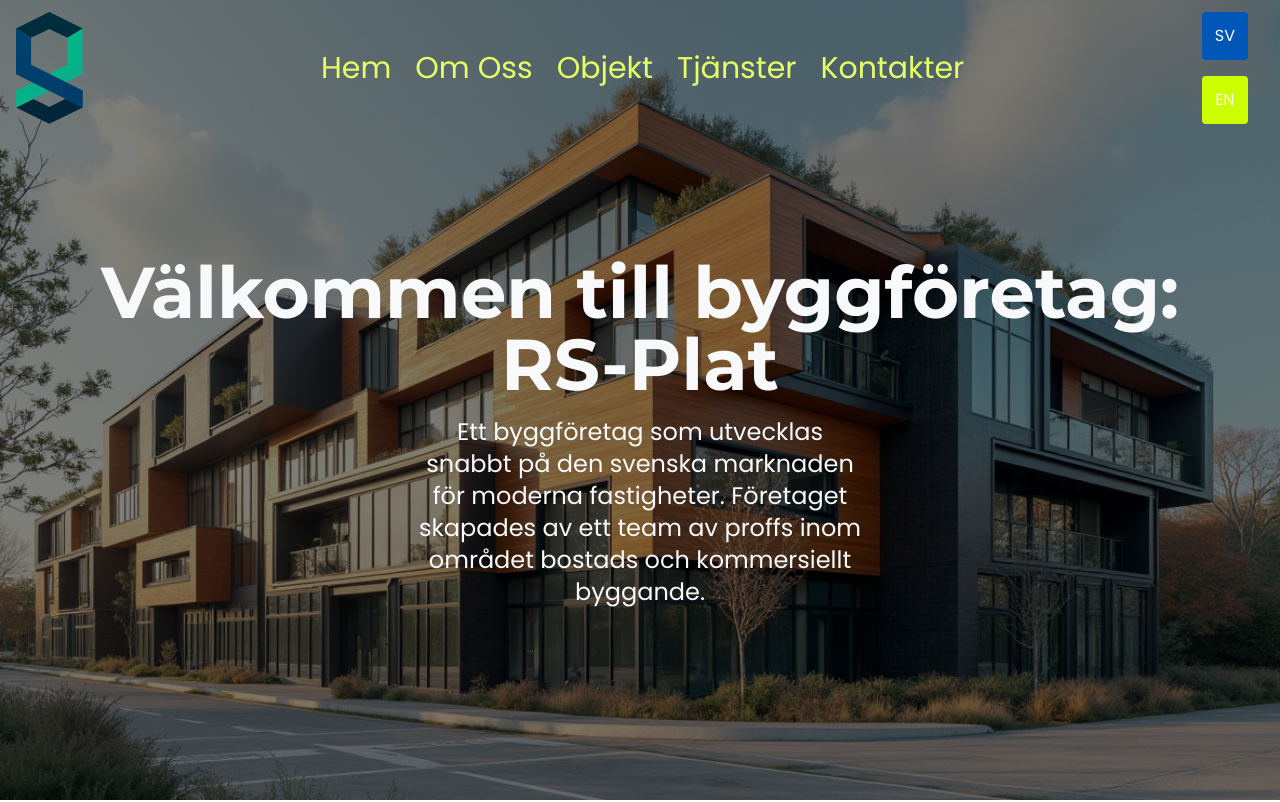
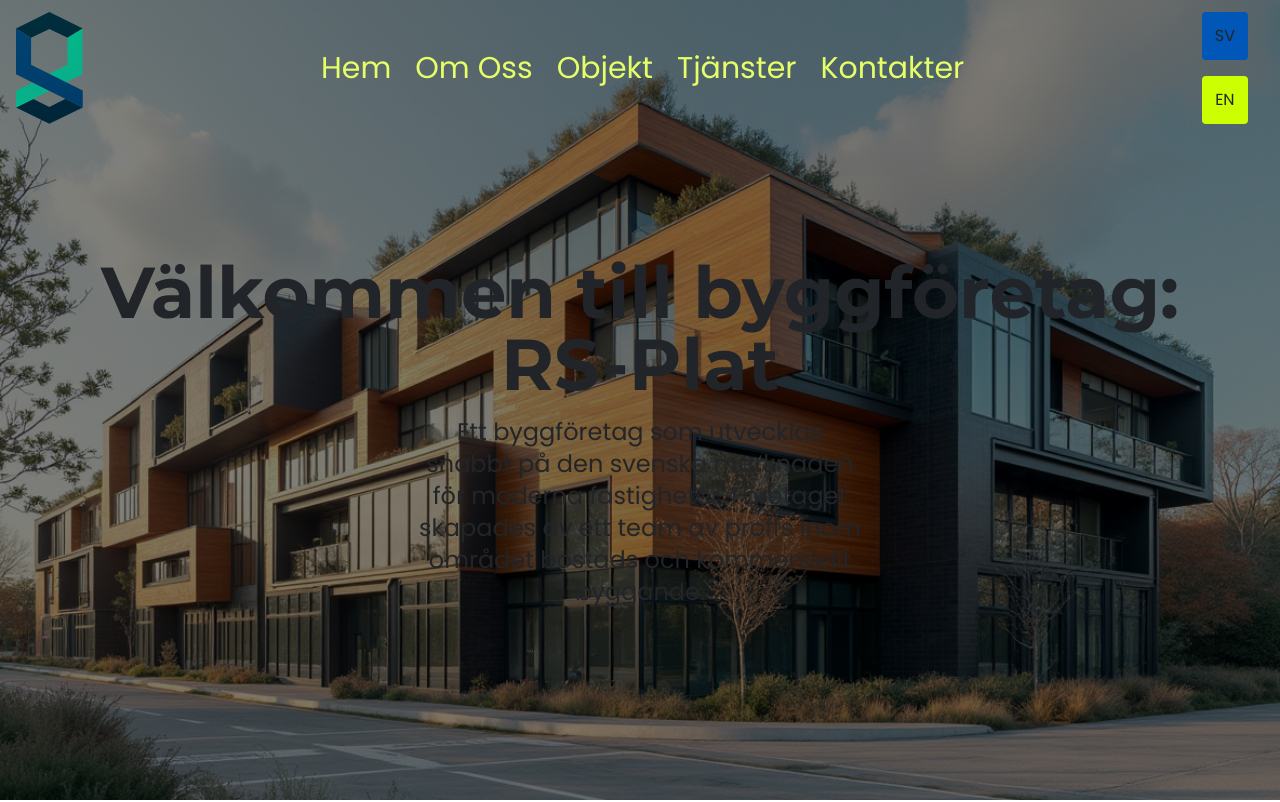
Before and after one commit to zuzeyka/rs-plat, a React (Vite) app: page / in a window 1280 px wide. Shown: the top 802 px of the page. Built offline with nearby package versions, Linux system fonts and the light colour scheme.

Commit message:
added raw version of white theme

```diff
--- a/src/index.css
+++ b/src/index.css
@@ -18,13 +18,24 @@
     font-weight: 400;
 
     color-scheme: light dark;
-    background-color: #242424;
+    background-color: var(--color-background);
+    color: var(--color-typography);
 
     font-synthesis: none;
     text-rendering: optimizeLegibility;
     scroll-behavior: smooth;
     -webkit-font-smoothing: antialiased;
     -moz-osx-font-smoothing: grayscale;
+
+    --color-background: #ffffff;
+    --color-typography: #212529;
+    --color-secondary: #ccff00;
+}
+
+.dark {
+    --color-background: #242424;
+    --color-typography: #f8f9fa;
+    --color-secondary: #99cc00;
 }
 
 body {
@@ -32,6 +43,11 @@ body {
     place-items: center;
     min-width: 320px;
     min-height: 100vh;
+    background-color: var(--color-background);
+    color: var(--color-typography);
+    transition:
+        background-color 0.3s,
+        color 0.3s;
 }
 
 h1,
--- a/tailwind.config.js
+++ b/tailwind.config.js
@@ -1,6 +1,6 @@
 /** @type {import('tailwindcss').Config} */
 module.exports = {
-    darkMode: ['class'],
+    darkMode: 'class',
     content: ['./pages/**/*.{ts,tsx}', './components/**/*.{ts,tsx}', './app/**/*.{ts,tsx}', './src/**/*.{ts,tsx}'],
     prefix: '',
     safelist: ['bg-primary-dark', 'text-primary-dark', 'bg-typography-dark', 'text-typography-dark'],
@@ -25,11 +25,13 @@ module.exports = {
                     dark: '#99CC00',
                 },
                 typography: {
-                    DEFAULT: '#f8f9fa',
-                    secondary: '#acacac',
-                    dark: '#212529',
+                    DEFAULT: '#212529',
+                    dark: '#f8f9fa',
                 },
-                background: '#212529',
+                background: {
+                    light: '#ffffff',
+                    dark: '#242424',
+                },
                 foreground: '#f8f9fa',
                 border: 'hsl(var(--border))',
                 input: 'hsl(var(--input))',
```
